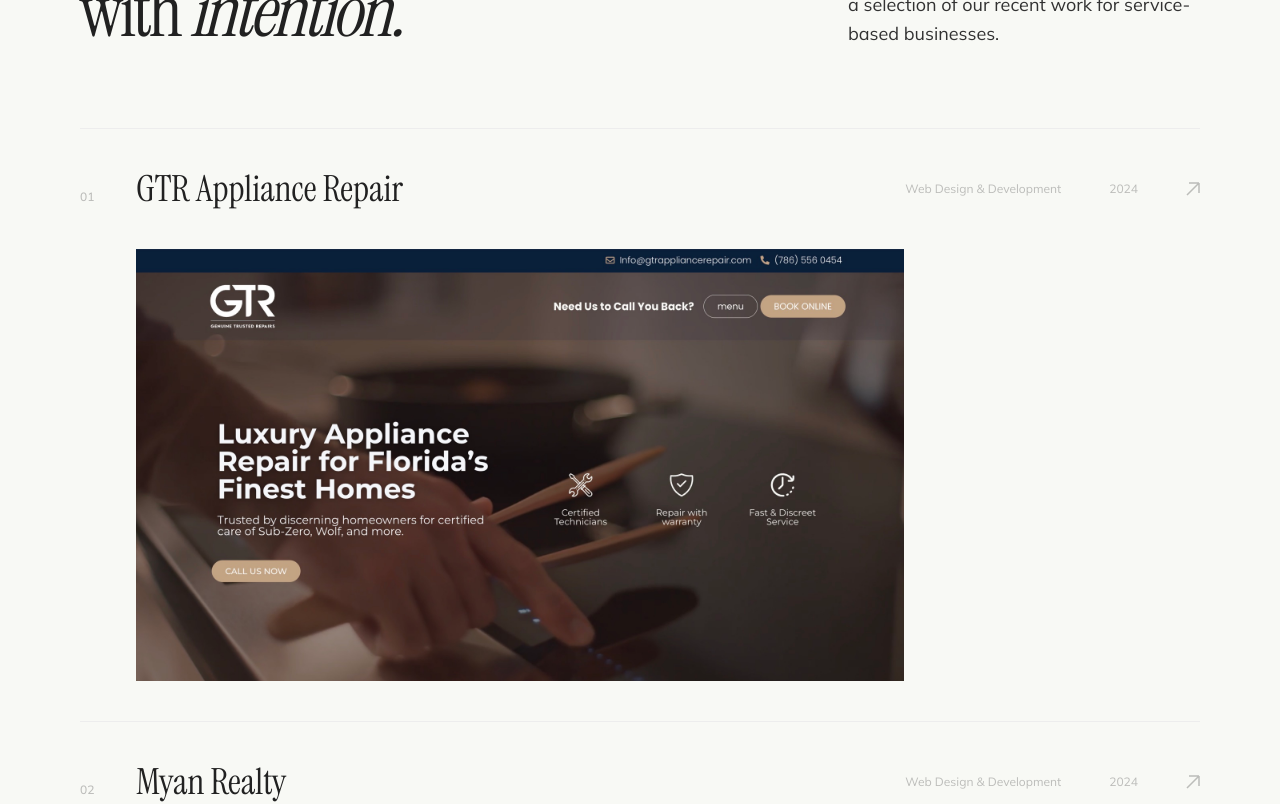
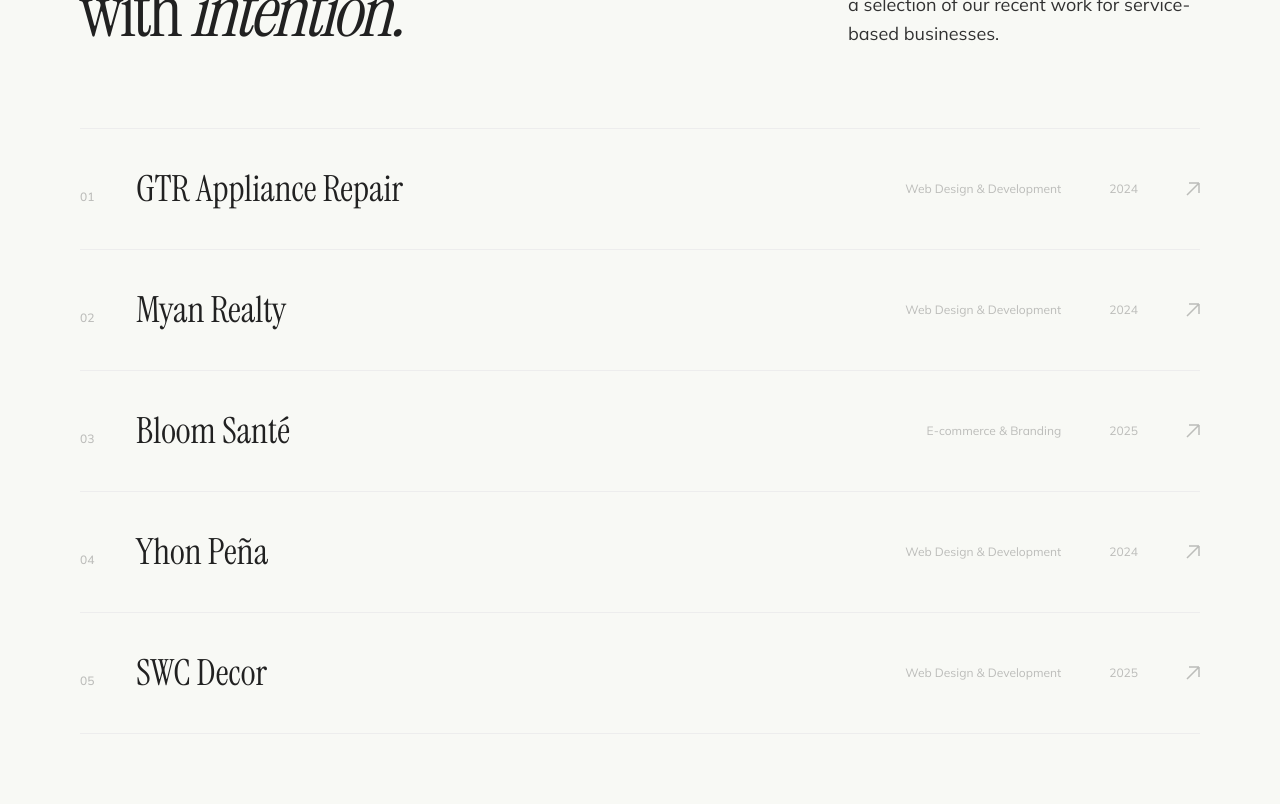
Before and after one commit to narvaezcarloscom/web-narvaez-carlos, a Next.js app: page /en/work in a window 1280 px wide. Shown: the part 340-1144 px from the top of the page. Built offline with nearby package versions, Linux system fonts and the light colour scheme.

Commit message:
fix: hide project images from work listing — visible only in detail page
Co-Authored-By: Claude Opus 4.6 (1M context) <noreply@anthropic.com>

```diff
--- a/src/app/[lang]/work/page.tsx
+++ b/src/app/[lang]/work/page.tsx
@@ -1,5 +1,4 @@
 import Link from "next/link";
-import Image from "next/image";
 import type { Metadata } from "next";
 import { projects } from "../../../lib/projects";
 import Container from "../../../components/Container";
@@ -82,19 +81,6 @@ export default function WorkPage() {
                   </div>
                 </div>
 
-                {/* Project Image Preview (if available) */}
-                {project.image && (
-                  <div className="overflow-hidden mb-8 md:mb-10 ml-8 md:ml-14">
-                    <div className="relative aspect-[16/9] max-w-3xl bg-neutral-light overflow-hidden">
-                      <Image
-                        src={project.image}
-                        alt={`${project.name} — website preview`}
-                        fill
-                        className="object-cover object-top group-hover:scale-[1.02] transition-transform duration-700 ease-out"
-                      />
-                    </div>
-                  </div>
-                )}
               </Link>
             ))}
           </div>
```
